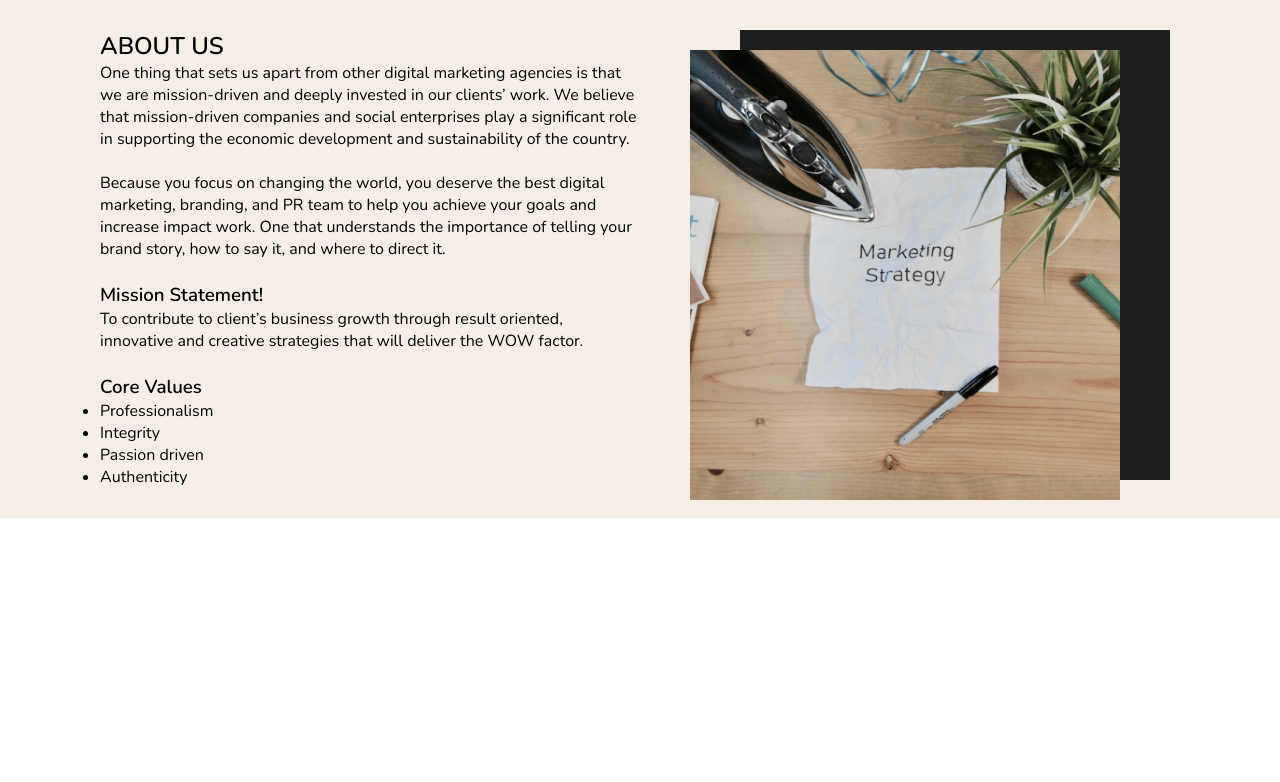
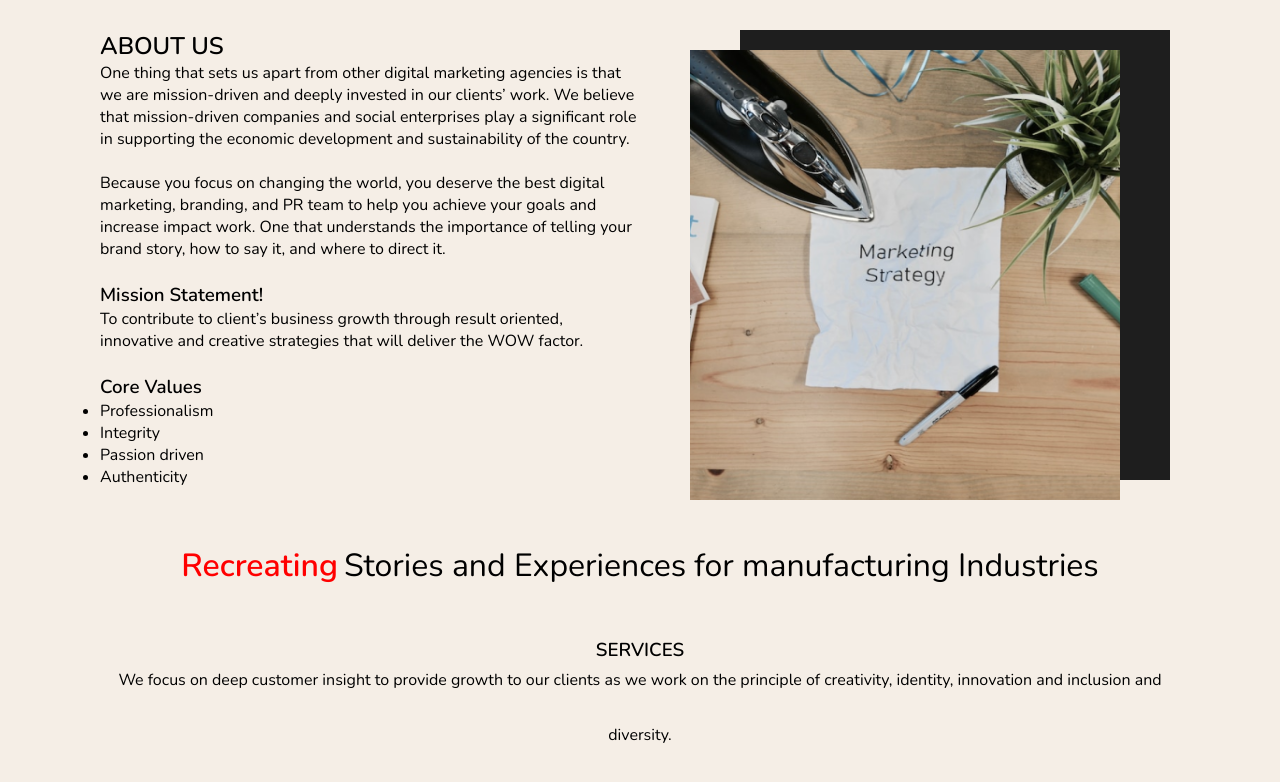
Before and after one commit to Imranyy/Kiri, a React (Create React App) app: page / in a window 1280 px wide. Shown: the top 782 px of the page. Built offline with nearby package versions, Linux system fonts and the light colour scheme.

Commit message:
done with about section

```diff
--- a/src/App.css
+++ b/src/App.css
@@ -19,14 +19,16 @@ button{
   cursor: pointer;
 }
 .about{
-  display: grid;
-  grid-template-columns: repeat(2,1fr);
-  max-width: 100%;
   background: rgb(245, 238, 230);
   padding-left: 100px;
   padding-right: 100px;
   padding-top: 30px;
-  padding-bottom: 30px;
+  padding-bottom: 40px;
+}
+.grid{
+  display: grid;
+  grid-template-columns: repeat(2,1fr);
+  max-width: 100%;
 }
 .grid-item2{
   margin-left: 100px;
--- a/src/pages/Home.js
+++ b/src/pages/Home.js
@@ -8,6 +8,7 @@ function Home(props) {
         <>
             {/* <HeroImage/> */}
             <div className='about'>
+                <div className='grid'>
                     <div className='grid-item'>
                         <h2>ABOUT US</h2>
                             <p>
@@ -32,6 +33,18 @@ function Home(props) {
                     </div>
                 </div>
 
+                <div style={{display:'flex',justifyContent:'center',marginTop:'50px',lineHeight: '55px'}}>
+                    <h1 style={{color:'red',marginRight:'6px'}}>Recreating</h1> <h1 style={{fontWeight:'lighter'}}>Stories and Experiences for manufacturing Industries</h1>
+                </div>
+
+                <div style={{textAlign:'center',marginTop:'30px',lineHeight: '55px'}}>
+                    <h3>SERVICES</h3>
+                    <p style={{marginTop:'-25px'}}>
+                        We focus on deep customer insight to provide growth to our clients as we work on the principle of creativity, identity, innovation and inclusion and diversity.
+                    </p>
+                </div>
+            </div>
+
         </>
     );
 }
```
Lines whose indentation alone changed are shown as unchanged.
